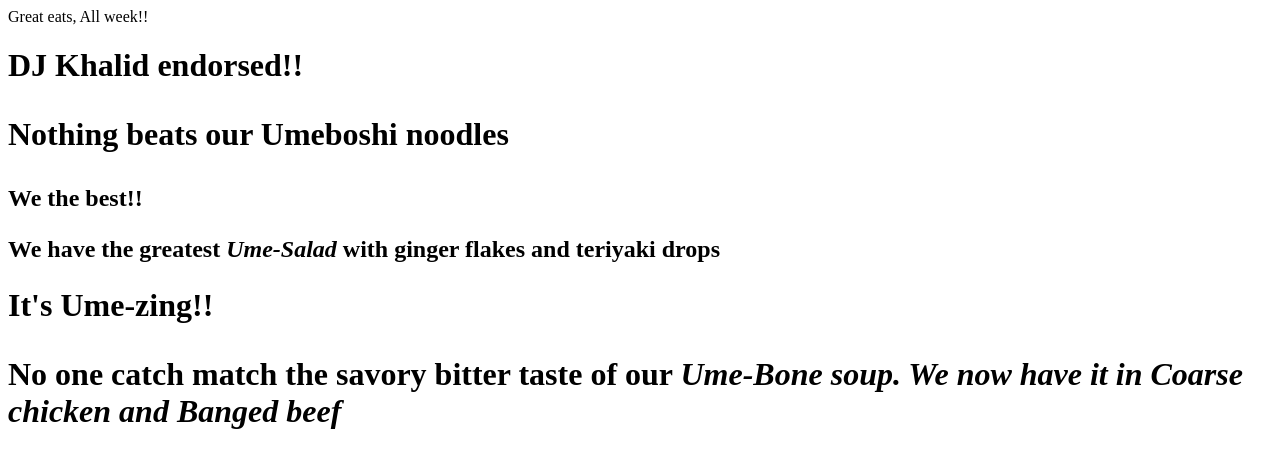
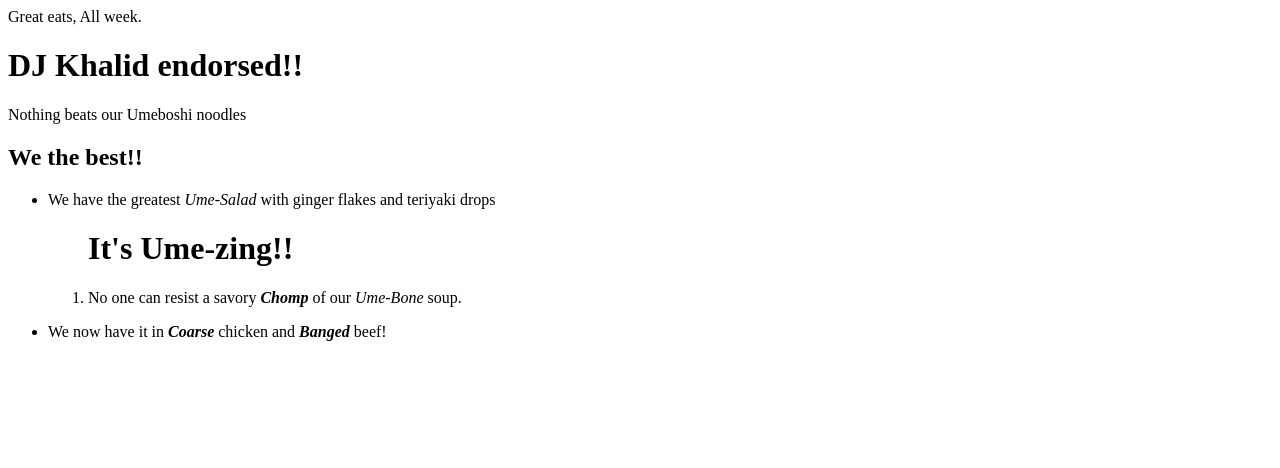
Before and after one commit to blivingston92/lab-12-html, a plain HTML site: page index.html in a window 1280 px wide. Drawn offline with Linux system fonts and the light colour scheme.

```diff
--- a/index.html
+++ b/index.html
@@ -4,12 +4,17 @@
 <title>Umeboshi Day</title>
 </head>
 <body>
-	Great eats, All week!!
-	<h1> DJ Khalid endorsed!!
+	Great eats, All week.
+	<h1> DJ Khalid endorsed!!</h1>
 	<p>  Nothing beats our Umeboshi noodles </p>
-	<h2> We the best!!
-	<p>  We have the greatest <em>Ume-Salad</em> with ginger flakes and teriyaki drops</p>
-	<h1> It's Ume-zing!!
-	<p>  No one catch match the savory bitter taste of our <em>Ume-Bone soup. We now have it in <strong>Coarse</strong> chicken and <strong> Banged </strong>beef</em>
+	<h2> We the best!!</h2>
+	<ul>
+		<li> <p>  We have the greatest <em>Ume-Salad</em> with ginger flakes and teriyaki drops</p> </li>
+		<ol>
+	<h1> It's Ume-zing!!</h1>
+		<li> <p>  No one can resist a savory <strong> <em>Chomp</strong> </em> of our <em>Ume-Bone</em> soup. </li> </ol>
+		<li> <p> We now have it in <strong><em>Coarse</em></strong> chicken and <strong> <em>Banged</em> </strong>beef!</p> </li> </ul>
+
+
 </body>
 </html>
```
